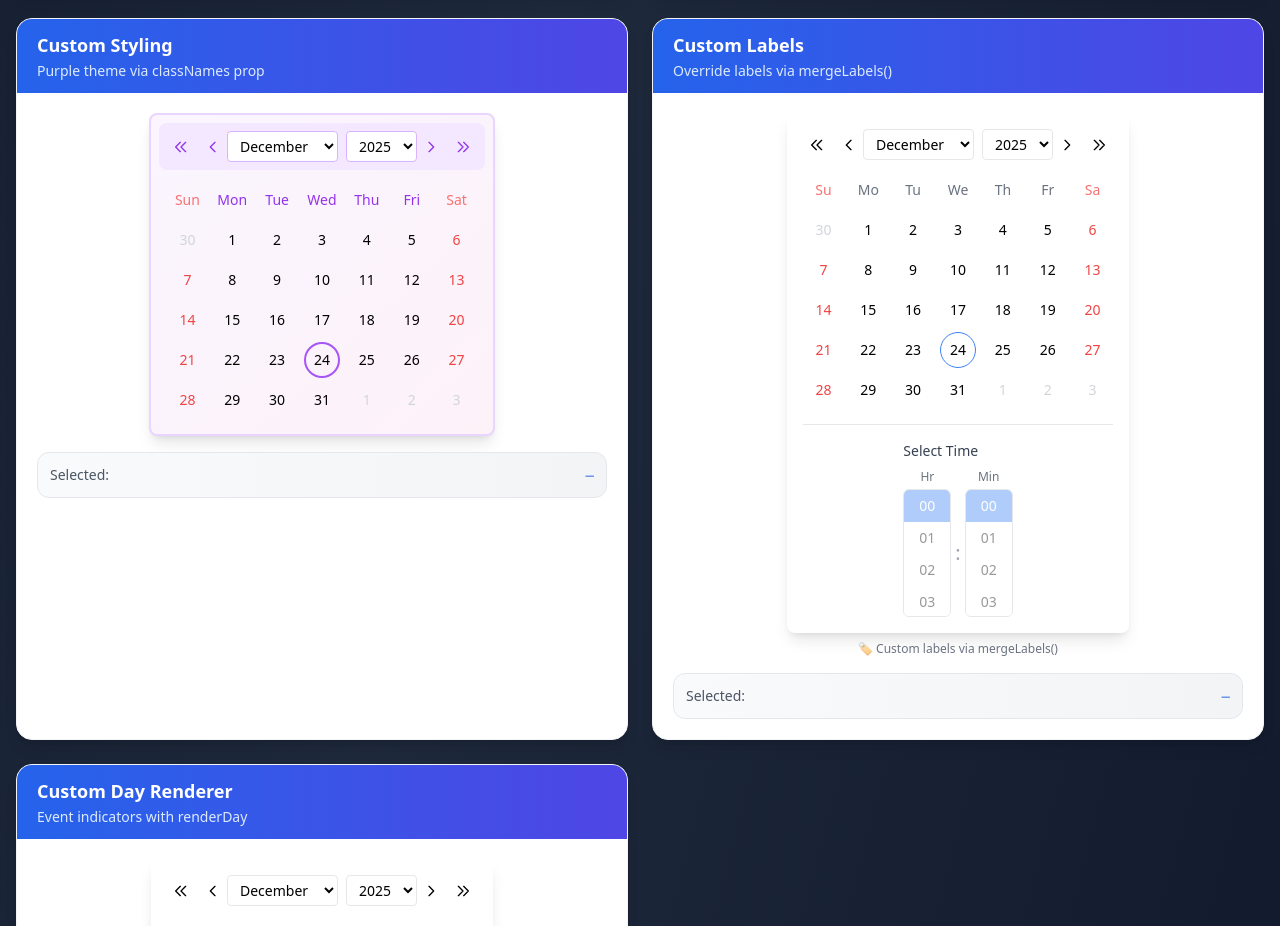
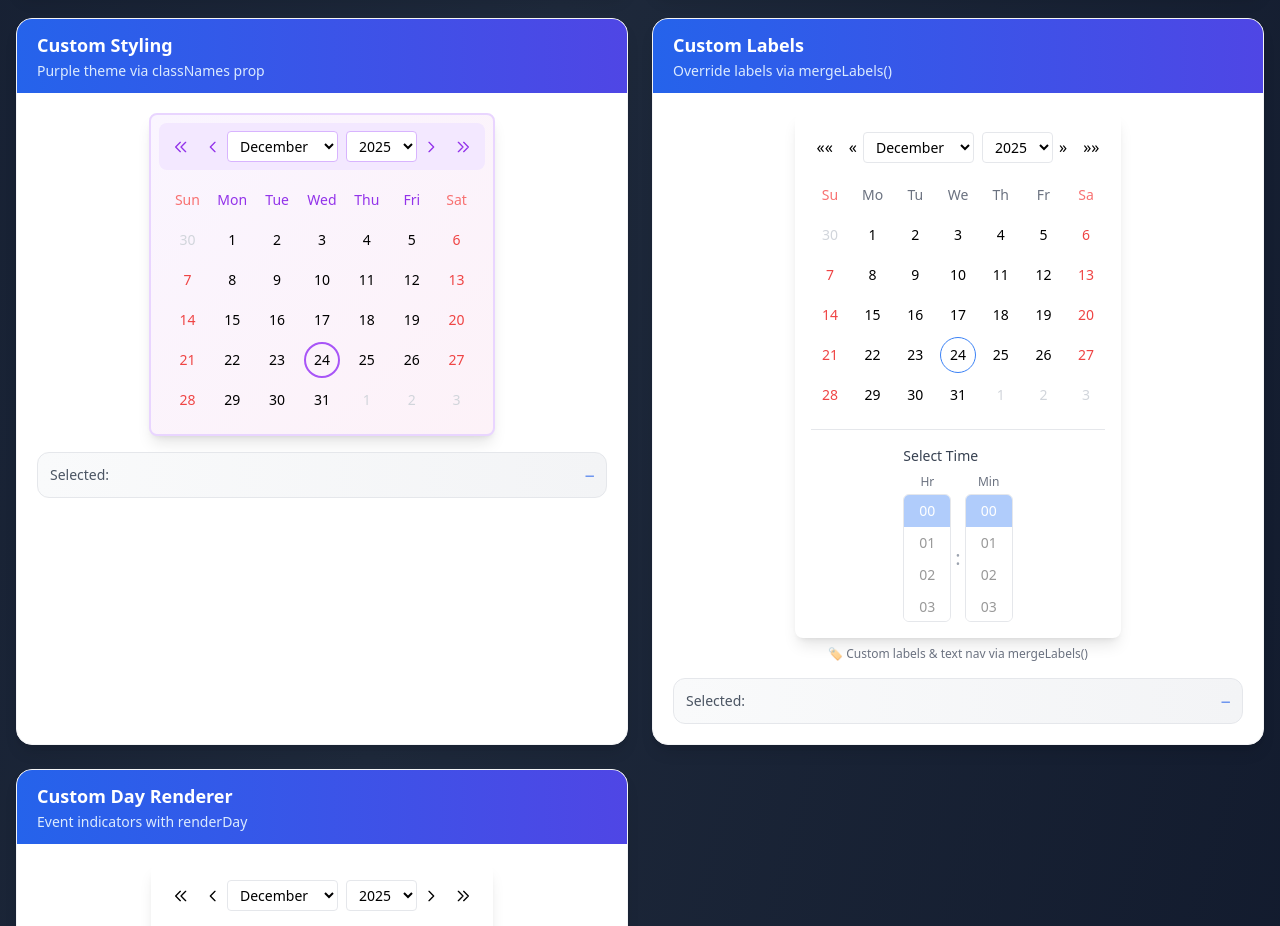
Before and after one commit to vakac995/react-calendar, a React (Vite) app: page / in a window 1280 px wide. Shown: the part 2800-3726 px from the top of the page. Built offline with nearby package versions, Linux system fonts and the light colour scheme.

Commit message:
Add support for custom text-based navigation buttons in Calendar component

```diff
--- a/src/App.tsx
+++ b/src/App.tsx
@@ -333,6 +333,11 @@ function CustomLabelsDemo(): React.ReactElement {
     minutesLabel: "Min",
     secondsLabel: "Sec",
     shortDays: ["Su", "Mo", "Tu", "We", "Th", "Fr", "Sa"] as const,
+    // Custom text-based navigation buttons instead of icons
+    previousYearIcon: "««",
+    previousMonthIcon: "«",
+    nextMonthIcon: "»",
+    nextYearIcon: "»»",
   });
 
   return (
@@ -346,7 +351,7 @@ function CustomLabelsDemo(): React.ReactElement {
         labels={customLabels}
       />
       <div className="mt-2 text-xs text-gray-500 text-center">
-        🏷️ Custom labels via mergeLabels()
+        🏷️ Custom labels &amp; text nav via mergeLabels()
       </div>
       <ValueDisplay value={value} mode="single" />
     </>
--- a/src/calendar/Calendar.tsx
+++ b/src/calendar/Calendar.tsx
@@ -328,9 +328,7 @@ function CalendarComponent<TMode extends SelectionMode = "single">(
           className={[classNames?.headerNavigationButton, classNames?.headerNavigationButtonPrev].filter(Boolean).join(" ")}
           aria-label={labels.previousYear}
         >
-          <svg className="w-4 h-4" fill="none" stroke="currentColor" viewBox="0 0 24 24">
-            <path strokeLinecap="round" strokeLinejoin="round" strokeWidth={2} d="M11 19l-7-7 7-7m8 14l-7-7 7-7" />
-          </svg>
+          {labels.previousYearIcon ?? defaultLabels.previousYearIcon}
         </button>
         <button
           type="button"
@@ -339,9 +337,7 @@ function CalendarComponent<TMode extends SelectionMode = "single">(
           className={[classNames?.headerNavigationButton, classNames?.headerNavigationButtonPrev].filter(Boolean).join(" ")}
           aria-label={labels.previousMonth}
         >
-          <svg className="w-4 h-4" fill="none" stroke="currentColor" viewBox="0 0 24 24">
-            <path strokeLinecap="round" strokeLinejoin="round" strokeWidth={2} d="M15 19l-7-7 7-7" />
-          </svg>
+          {labels.previousMonthIcon ?? defaultLabels.previousMonthIcon}
         </button>
       </div>
 
@@ -380,9 +376,7 @@ function CalendarComponent<TMode extends SelectionMode = "single">(
           className={[classNames?.headerNavigationButton, classNames?.headerNavigationButtonNext].filter(Boolean).join(" ")}
           aria-label={labels.nextMonth}
         >
-          <svg className="w-4 h-4" fill="none" stroke="currentColor" viewBox="0 0 24 24">
-            <path strokeLinecap="round" strokeLinejoin="round" strokeWidth={2} d="M9 5l7 7-7 7" />
-          </svg>
+          {labels.nextMonthIcon ?? defaultLabels.nextMonthIcon}
         </button>
         <button
           type="button"
@@ -391,9 +385,7 @@ function CalendarComponent<TMode extends SelectionMode = "single">(
           className={[classNames?.headerNavigationButton, classNames?.headerNavigationButtonNext].filter(Boolean).join(" ")}
           aria-label={labels.nextYear}
         >
-          <svg className="w-4 h-4" fill="none" stroke="currentColor" viewBox="0 0 24 24">
-            <path strokeLinecap="round" strokeLinejoin="round" strokeWidth={2} d="M13 5l7 7-7 7M5 5l7 7-7 7" />
-          </svg>
+          {labels.nextYearIcon ?? defaultLabels.nextYearIcon}
         </button>
       </div>
     </div>
--- a/src/styles/defaultLabels.ts
+++ b/src/styles/defaultLabels.tsx
@@ -1,4 +1,29 @@
 import type { CalendarLabels } from "../types";
+
+// Default navigation icons
+const PrevYearIcon = (
+  <svg className="w-4 h-4" fill="none" stroke="currentColor" viewBox="0 0 24 24">
+    <path strokeLinecap="round" strokeLinejoin="round" strokeWidth={2} d="M11 19l-7-7 7-7m8 14l-7-7 7-7" />
+  </svg>
+);
+
+const PrevMonthIcon = (
+  <svg className="w-4 h-4" fill="none" stroke="currentColor" viewBox="0 0 24 24">
+    <path strokeLinecap="round" strokeLinejoin="round" strokeWidth={2} d="M15 19l-7-7 7-7" />
+  </svg>
+);
+
+const NextMonthIcon = (
+  <svg className="w-4 h-4" fill="none" stroke="currentColor" viewBox="0 0 24 24">
+    <path strokeLinecap="round" strokeLinejoin="round" strokeWidth={2} d="M9 5l7 7-7 7" />
+  </svg>
+);
+
+const NextYearIcon = (
+  <svg className="w-4 h-4" fill="none" stroke="currentColor" viewBox="0 0 24 24">
+    <path strokeLinecap="round" strokeLinejoin="round" strokeWidth={2} d="M13 5l7 7-7 7M5 5l7 7-7 7" />
+  </svg>
+);
 
 /**
  * Default labels for the calendar component.
@@ -10,6 +35,11 @@ export const defaultLabels: CalendarLabels = {
   previousMonth: "Previous month",
   nextMonth: "Next month",
   nextYear: "Next year",
+  // Navigation button icons
+  previousYearIcon: PrevYearIcon,
+  previousMonthIcon: PrevMonthIcon,
+  nextMonthIcon: NextMonthIcon,
+  nextYearIcon: NextYearIcon,
   // Time labels
   timeLabel: "Time",
   startTimeLabel: "Start Time",
--- a/src/types/calendar.types.ts
+++ b/src/types/calendar.types.ts
@@ -68,6 +68,11 @@ export interface CalendarLabels {
   previousMonth?: string;
   nextMonth?: string;
   nextYear?: string;
+  // Navigation button content (icons or text)
+  previousYearIcon?: ReactNode;
+  previousMonthIcon?: ReactNode;
+  nextMonthIcon?: ReactNode;
+  nextYearIcon?: ReactNode;
   // Time labels
   timeLabel?: string;
   startTimeLabel?: string;
```
